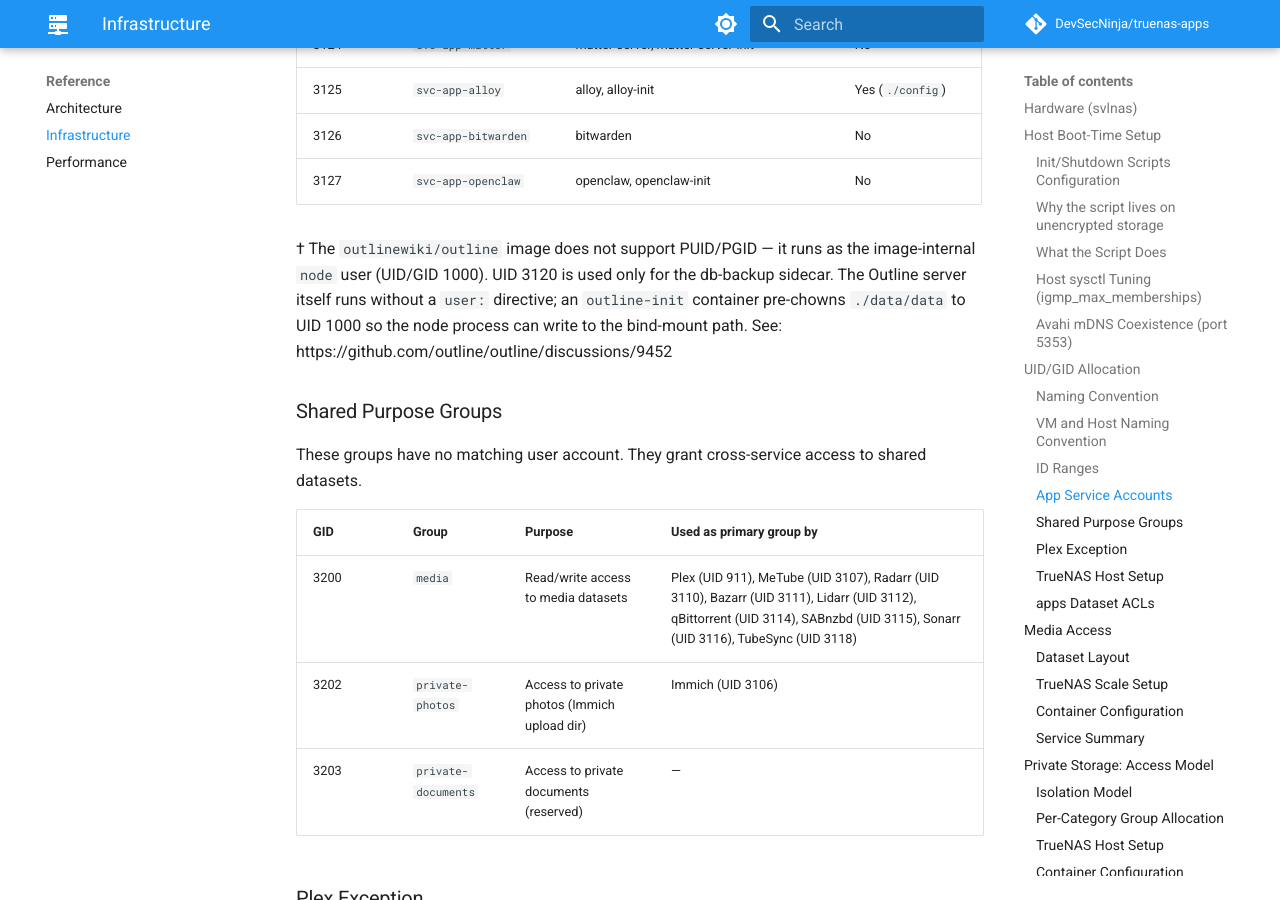
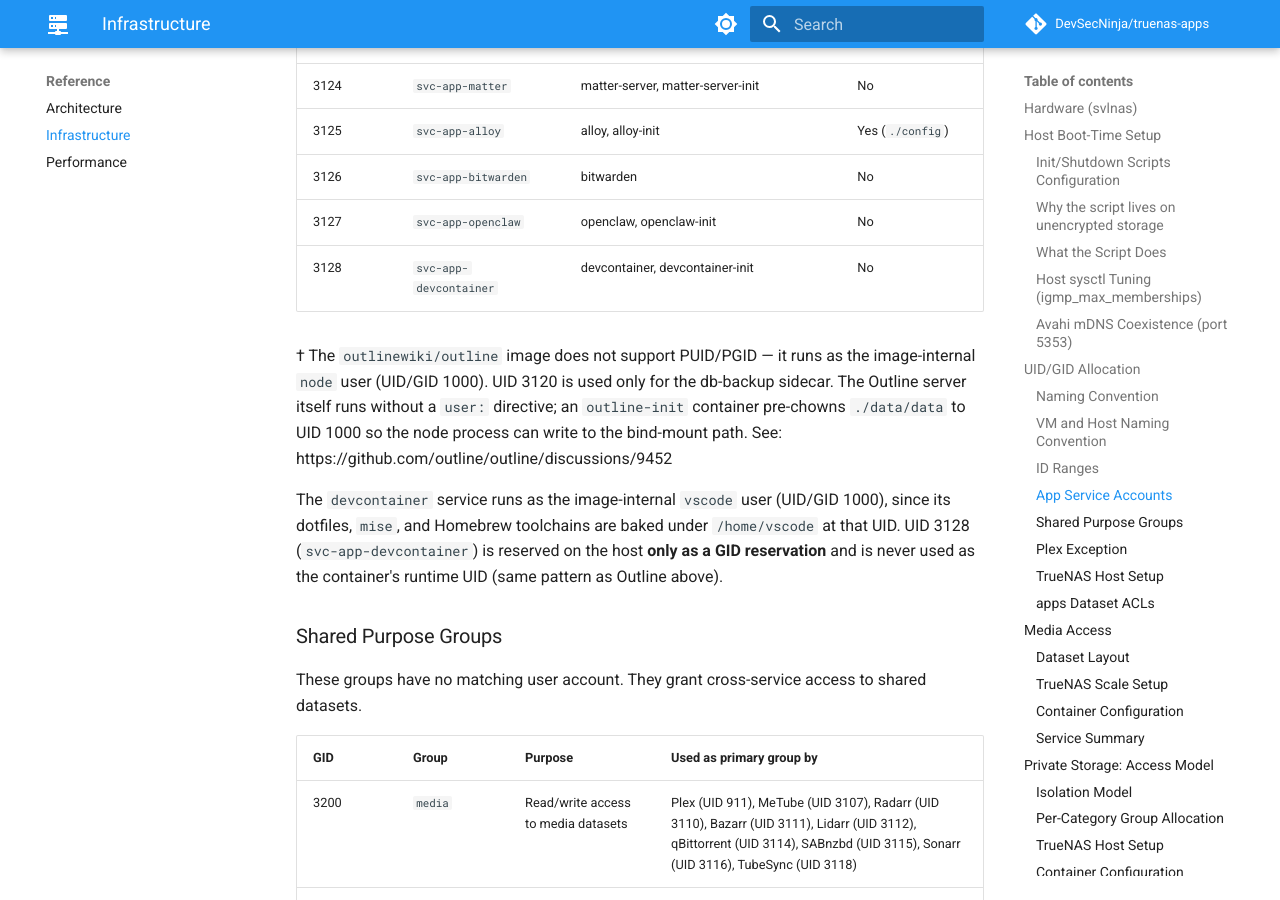
Before and after one commit to DevSecNinja/truenas-apps, an MkDocs documentation site: the page built from docs/INFRASTRUCTURE.md, in a window 1280 px wide and 900 px high, scrolled down 6882 px. Built offline with MkDocs 1.6.1 and Material for MkDocs 9.7.7, drawn with Linux system fonts in a browser that asks for light colours; comment, search, counter and statistics services are not loaded.

Commit message:
feat(devcontainer): add hardened remote dev container service

```diff
--- a/docs/INFRASTRUCTURE.md
+++ b/docs/INFRASTRUCTURE.md
@@ -148,28 +148,29 @@ Each service account has a matching `svc-app-<name>` group created at the same G
 
 ### App Service Accounts
 
-| UID/GID | TrueNAS user          | Service(s)                                  | Git-tracked config? |
-| ------- | --------------------- | ------------------------------------------- | ------------------- |
-| 3100    | `svc-app-traefik`     | traefik, traefik-init                       | Yes (`./config`)    |
-| 3101    | `svc-app-adguard`     | adguard, adguard-init, adguard-unbound-init | No (`./data/conf`)  |
-| 3102    | `svc-app-homepage`    | homepage, homepage-init                     | Yes (`./config`)    |
-| 3103    | `svc-app-gatus`       | gatus, gatus-db-backup                      | No                  |
-| 3104    | `svc-app-echo`        | echo-server                                 | No                  |
-| 3105    | `svc-app-tfa`         | traefik-forward-auth, init                  | No (`./data`)       |
-| 3106    | `svc-app-immich`      | immich-server, immich-ml, immich-init       | No                  |
-| 3107    | `svc-app-metube`      | metube, metube-init                         | No                  |
-| 3108    | `svc-app-unifi`       | unifi, unifi-db-backup                      | No                  |
-| 3109    | `svc-app-dozzle`      | dozzle, dozzle-init                         | No                  |
-| 3110    | `svc-app-radarr`      | radarr                                      | No                  |
-| 3118    | `svc-app-tubesync`    | tubesync                                    | No                  |
-| 3119    | `svc-app-drawio`      | drawio                                      | No                  |
-| 3120    | `svc-app-outline`     | outline-db-backup†                          | No                  |
-| 3122    | `svc-app-mosquitto`   | mosquitto, mosquitto-init                   | Yes (`./config`)    |
-| 3123    | `svc-app-wmbusmeters` | wmbusmeters, wmbusmeters-init               | Yes (`./config`)    |
-| 3124    | `svc-app-matter`      | matter-server, matter-server-init           | No                  |
-| 3125    | `svc-app-alloy`       | alloy, alloy-init                           | Yes (`./config`)    |
-| 3126    | `svc-app-bitwarden`   | bitwarden                                   | No                  |
-| 3127    | `svc-app-openclaw`    | openclaw, openclaw-init                     | No                  |
+| UID/GID | TrueNAS user           | Service(s)                                  | Git-tracked config? |
+| ------- | ---------------------- | ------------------------------------------- | ------------------- |
+| 3100    | `svc-app-traefik`      | traefik, traefik-init                       | Yes (`./config`)    |
+| 3101    | `svc-app-adguard`      | adguard, adguard-init, adguard-unbound-init | No (`./data/conf`)  |
+| 3102    | `svc-app-homepage`     | homepage, homepage-init                     | Yes (`./config`)    |
+| 3103    | `svc-app-gatus`        | gatus, gatus-db-backup                      | No                  |
+| 3104    | `svc-app-echo`         | echo-server                                 | No                  |
+| 3105    | `svc-app-tfa`          | traefik-forward-auth, init                  | No (`./data`)       |
+| 3106    | `svc-app-immich`       | immich-server, immich-ml, immich-init       | No                  |
+| 3107    | `svc-app-metube`       | metube, metube-init                         | No                  |
+| 3108    | `svc-app-unifi`        | unifi, unifi-db-backup                      | No                  |
+| 3109    | `svc-app-dozzle`       | dozzle, dozzle-init                         | No                  |
+| 3110    | `svc-app-radarr`       | radarr                                      | No                  |
+| 3118    | `svc-app-tubesync`     | tubesync                                    | No                  |
+| 3119    | `svc-app-drawio`       | drawio                                      | No                  |
+| 3120    | `svc-app-outline`      | outline-db-backup†                          | No                  |
+| 3122    | `svc-app-mosquitto`    | mosquitto, mosquitto-init                   | Yes (`./config`)    |
+| 3123    | `svc-app-wmbusmeters`  | wmbusmeters, wmbusmeters-init               | Yes (`./config`)    |
+| 3124    | `svc-app-matter`       | matter-server, matter-server-init           | No                  |
+| 3125    | `svc-app-alloy`        | alloy, alloy-init                           | Yes (`./config`)    |
+| 3126    | `svc-app-bitwarden`    | bitwarden                                   | No                  |
+| 3127    | `svc-app-openclaw`     | openclaw, openclaw-init                     | No                  |
+| 3128    | `svc-app-devcontainer` | devcontainer, devcontainer-init             | No                  |
 
 † The `outlinewiki/outline` image does not support PUID/PGID — it runs as the
 image-internal `node` user (UID/GID 1000). UID 3120 is used only for the
@@ -177,6 +178,12 @@ db-backup sidecar. The Outline server itself runs without a `user:` directive;
 an `outline-init` container pre-chowns `./data/data` to UID 1000 so the node
 process can write to the bind-mount path. See:
 https://github.com/outline/outline/discussions/9452
+
+The `devcontainer` service runs as the image-internal `vscode` user (UID/GID
+1000), since its dotfiles, `mise`, and Homebrew toolchains are baked under
+`/home/vscode` at that UID. UID 3128 (`svc-app-devcontainer`) is reserved on the
+host **only as a GID reservation** and is never used as the container's runtime
+UID (same pattern as Outline above).
 
 ### Shared Purpose Groups
 
--- a/mkdocs.yml
+++ b/mkdocs.yml
@@ -75,6 +75,7 @@ nav:
       - Bazarr: services/bazarr.md
       - Bitwarden Lite: services/bitwarden.md
       - Cloudflared: services/cloudflared.md
+      - Devcontainer: services/devcontainer.md
       - Dozzle: services/dozzle.md
       - Draw.io: services/drawio.md
       - Echo Server: services/echo-server.md
```
Also changed, not shown: README.md (+38 -36 lines), docs/ARCHITECTURE.md (+1 -0 lines), docs/index.md (+37 -36 lines), docs/services/devcontainer.md (added, +1 -0 lines), services/devcontainer/README.md (added, +85 -0 lines), 2 other files.
